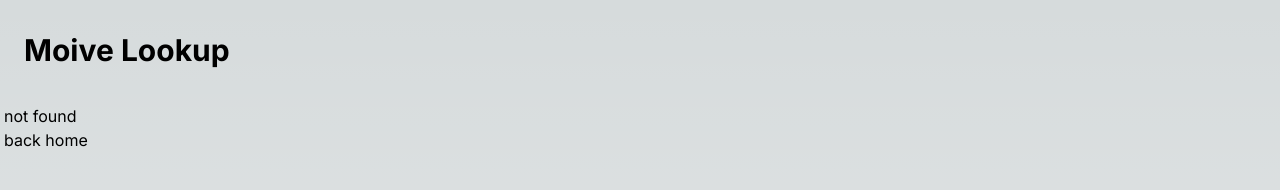
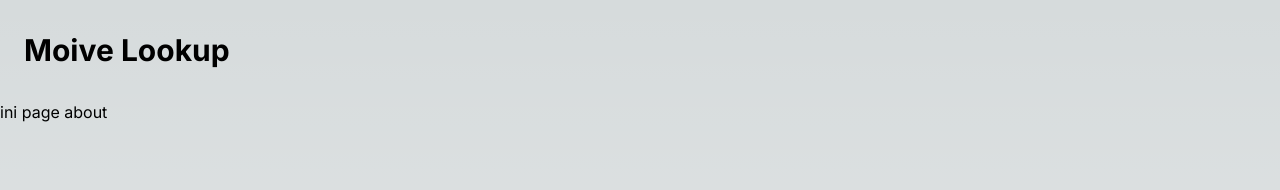
Before and after one commit to raihaneong/moive-lookup, a Next.js app: page /about in a window 1280 px wide. Before the commit this address had no page. Shown: the top 190 px of the page. Built offline with nearby package versions, Linux system fonts and the light colour scheme.

Commit message:
Creating about page

```diff
--- /dev/null
+++ b/app/about/page.tsx
@@ -0,0 +1,7 @@
+export default function about() {
+    return (
+        <h1>
+            ini page about
+        </h1>
+    )
+}
```
